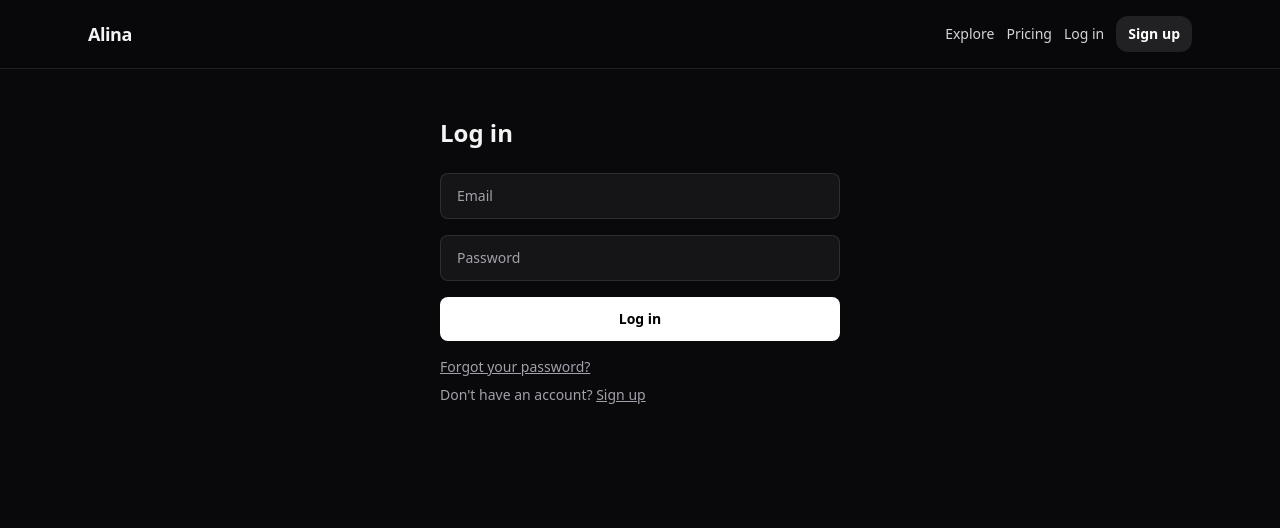
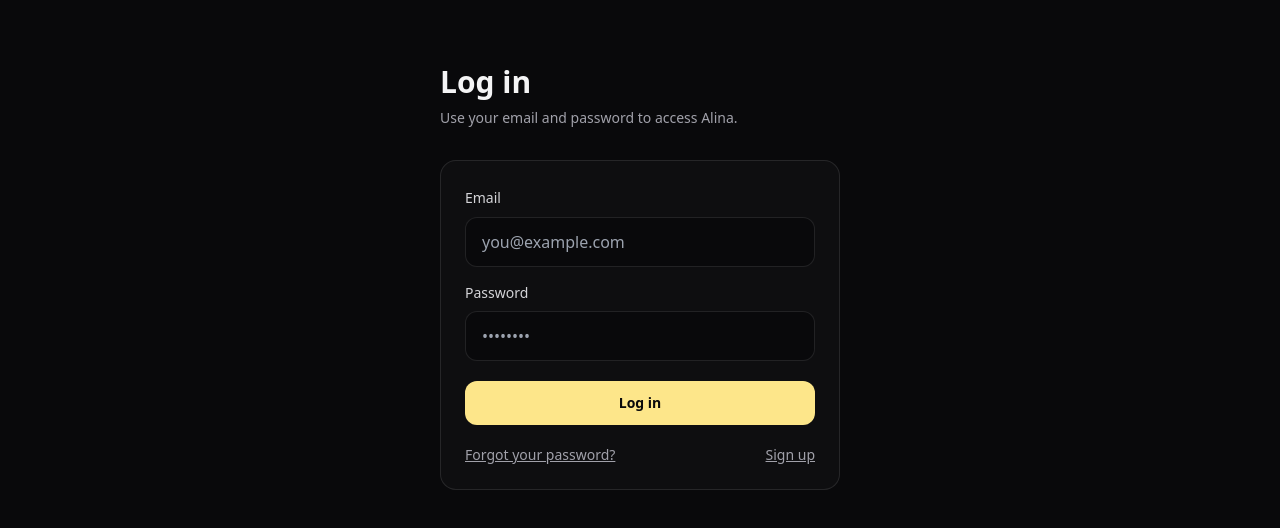
Before and after one commit to ginaqueenval/alina-mvp, a Next.js app: page /login in a window 1280 px wide. Shown: the top 528 px of the page. Built offline with nearby package versions, Linux system fonts and the light colour scheme; no server answers.

Commit message:
Make forgot-password dynamic to avoid prerender errors

```diff
--- a/src/app/forgot-password/page.tsx
+++ b/src/app/forgot-password/page.tsx
@@ -1,4 +1,6 @@
 "use client";
+
+export const dynamic = "force-dynamic";
 
 import { useState } from "react";
 import Link from "next/link";
@@ -29,7 +31,6 @@ export default function ForgotPasswordPage() {
       if (error) throw error;
 
       setMsg("Check your email for the reset link.");
-      // Optional: after a second, go back to login
       setTimeout(() => router.push("/login"), 1200);
     } catch (e: any) {
       setErr(e?.message || "Failed to send reset email.");
--- a/src/app/login/page.tsx
+++ b/src/app/login/page.tsx
@@ -1,79 +1,104 @@
-'use client';
+"use client";
 
-import { useState } from 'react';
-import { useRouter, useSearchParams } from 'next/navigation';
-import Navbar from '@/components/Navbar';
-import { supabase } from '@/lib/supabaseClient';
+export const dynamic = "force-dynamic";
+
+import { useState } from "react";
+import Link from "next/link";
+import { useRouter } from "next/navigation";
+import { createBrowserClient } from "@supabase/ssr";
+
+function getSupabaseBrowser() {
+  const url = process.env.NEXT_PUBLIC_SUPABASE_URL!;
+  const key =
+    process.env.NEXT_PUBLIC_SUPABASE_ANON_KEY ||
+    process.env.NEXT_PUBLIC_SUPABASE_PUBLISHABLE_KEY!;
+  return createBrowserClient(url, key);
+}
 
 export default function LoginPage() {
   const router = useRouter();
-  const searchParams = useSearchParams();
-  const [email, setEmail] = useState('');
-  const [password, setPassword] = useState('');
+  const [email, setEmail] = useState("");
+  const [password, setPassword] = useState("");
   const [loading, setLoading] = useState(false);
-  const [errorMsg, setErrorMsg] = useState('');
+  const [err, setErr] = useState<string | null>(null);
 
-  const handleSubmit = async (e: React.FormEvent<HTMLFormElement>) => {
+  async function onSubmit(e: React.FormEvent) {
     e.preventDefault();
-    setErrorMsg('');
     setLoading(true);
+    setErr(null);
 
-    const { error } = await supabase.auth.signInWithPassword({ email, password });
-    setLoading(false);
+    try {
+      const supabase = getSupabaseBrowser();
+      const { error } = await supabase.auth.signInWithPassword({
+        email,
+        password,
+      });
+      if (error) throw error;
 
-    if (error) {
-      setErrorMsg(error.message);
-      return;
+      router.push("/feed");
+      router.refresh();
+    } catch (e: any) {
+      setErr(e?.message || "Login failed");
+    } finally {
+      setLoading(false);
     }
-
-    const next = searchParams.get('next');
-    router.push(next || '/feed');
-    router.refresh();
-  };
+  }
 
   return (
-    <>
-      <Navbar />
-      <main className="mx-auto max-w-md px-6 py-12">
-        <h1 className="text-2xl font-bold">Log in</h1>
-        <form onSubmit={handleSubmit} className="mt-6 space-y-4">
+    <main className="min-h-screen bg-zinc-950 text-zinc-100">
+      <div className="mx-auto max-w-md px-6 py-16">
+        <h1 className="text-3xl font-semibold">Log in</h1>
+        <p className="mt-2 text-sm text-zinc-400">
+          Use your email and password to access Alina.
+        </p>
+
+        <form
+          onSubmit={onSubmit}
+          className="mt-8 rounded-2xl border border-white/10 bg-zinc-900/40 p-6"
+        >
+          <label className="text-sm text-zinc-300">Email</label>
           <input
-            type="email"
-            placeholder="Email"
             value={email}
             onChange={(e) => setEmail(e.target.value)}
+            type="email"
             required
-            className="w-full rounded-lg border border-white/10 bg-white/5 px-4 py-3 text-sm text-white placeholder-zinc-400 focus:outline-none"
+            className="mt-2 w-full rounded-xl border border-white/10 bg-zinc-950 px-4 py-3 text-zinc-100 outline-none focus:border-white/20"
+            placeholder="you@example.com"
           />
+
+          <label className="mt-4 block text-sm text-zinc-300">Password</label>
           <input
-            type="password"
-            placeholder="Password"
             value={password}
             onChange={(e) => setPassword(e.target.value)}
+            type="password"
             required
-            className="w-full rounded-lg border border-white/10 bg-white/5 px-4 py-3 text-sm text-white placeholder-zinc-400 focus:outline-none"
+            className="mt-2 w-full rounded-xl border border-white/10 bg-zinc-950 px-4 py-3 text-zinc-100 outline-none focus:border-white/20"
+            placeholder="••••••••"
           />
-          {errorMsg && <p className="text-sm text-red-500">{errorMsg}</p>}
+
           <button
-            type="submit"
             disabled={loading}
-            className="w-full rounded-lg bg-white px-4 py-3 text-sm font-semibold text-black disabled:opacity-50"
+            className="mt-5 w-full rounded-xl bg-amber-200 px-4 py-3 text-sm font-semibold text-zinc-950 disabled:opacity-70"
           >
-            {loading ? 'Logging in…' : 'Log in'}
+            {loading ? "Logging in..." : "Log in"}
           </button>
+
+          {err && (
+            <p className="mt-4 rounded-xl border border-red-500/30 bg-red-500/10 px-4 py-3 text-sm text-red-200">
+              {err}
+            </p>
+          )}
+
+          <div className="mt-5 flex items-center justify-between text-sm text-zinc-400">
+            <Link className="underline hover:text-zinc-200" href="/forgot-password">
+              Forgot your password?
+            </Link>
+            <Link className="underline hover:text-zinc-200" href="/signup">
+              Sign up
+            </Link>
+          </div>
         </form>
-        <p className="mt-4 text-sm text-zinc-400">
-          <a href="/forgot-password" className="underline">
-            Forgot your password?
-          </a>
-        </p>
-        <p className="mt-2 text-sm text-zinc-400">
-          Don&apos;t have an account?{' '}
-          <a href="/signup" className="underline">
-            Sign up
-          </a>
-        </p>
-      </main>
-    </>
+      </div>
+    </main>
   );
 }
```
